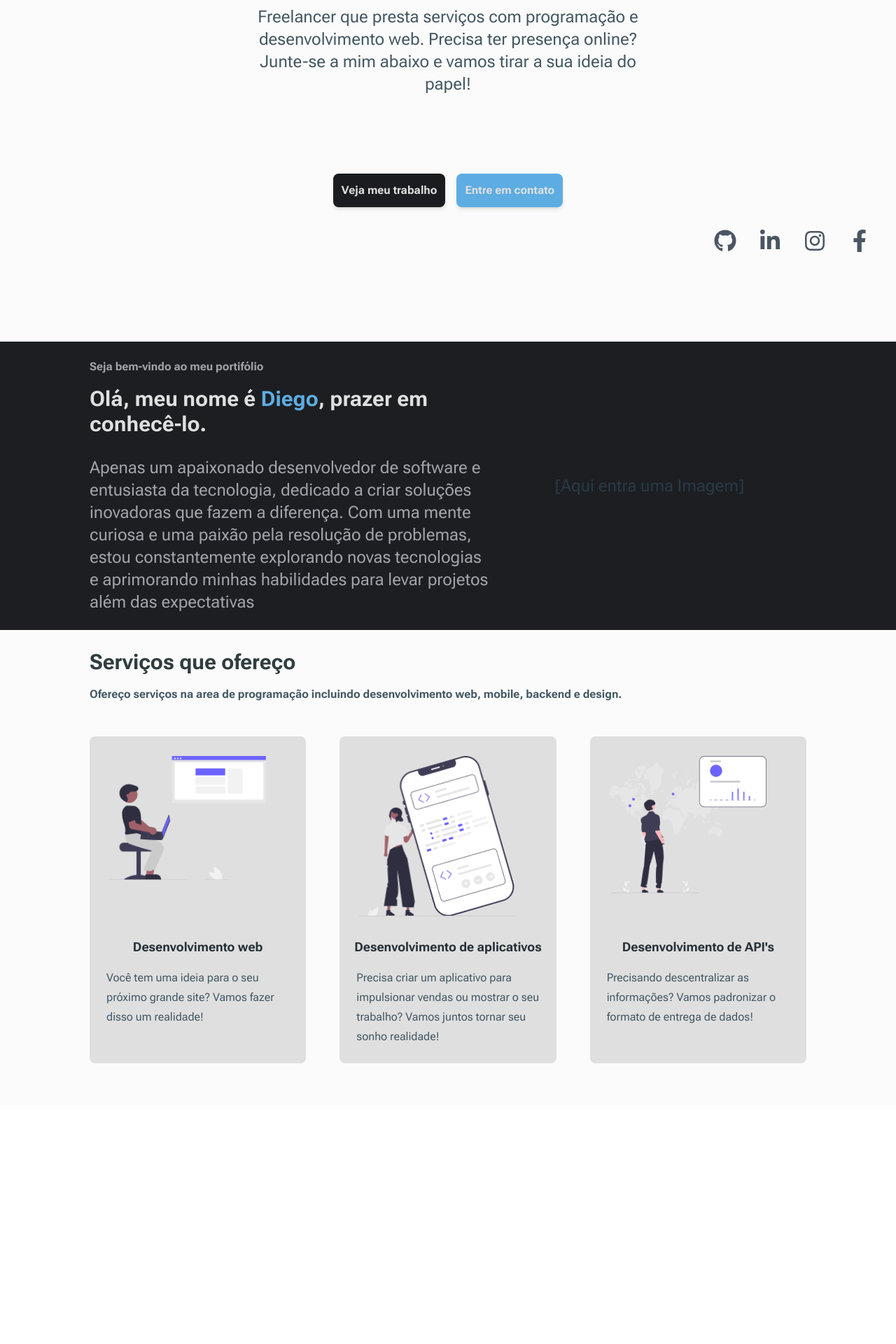
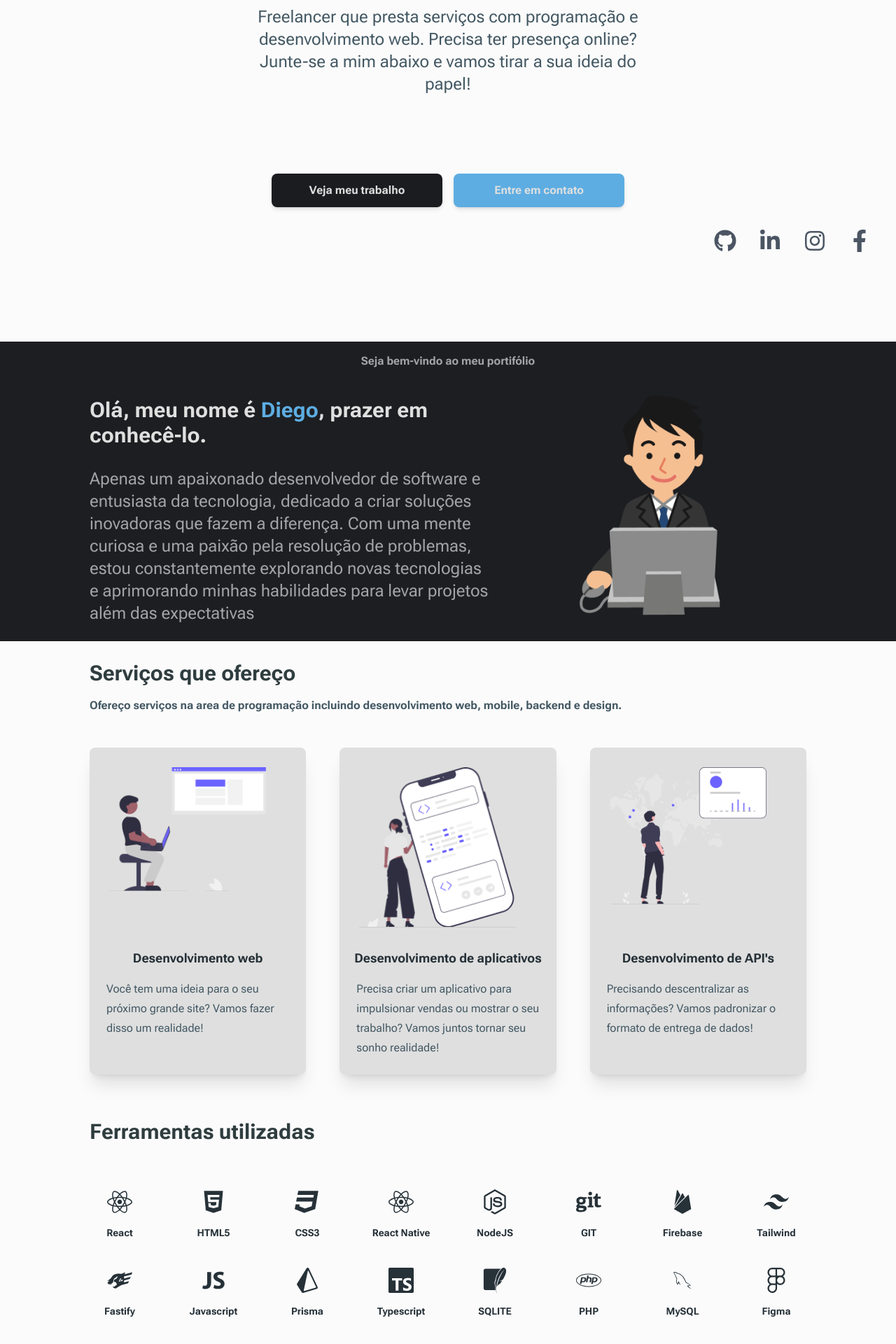
Before and after one commit to DiegoSousaSilva/portifolio, a Next.js app: page / in a window 1280 px wide. Shown: the part 428-2348 px from the top of the page at 70% size. Before the commit the page ends 2007 px from the top, so only its background shows below. Built offline with nearby package versions, Linux system fonts and the light colour scheme.

Commit message:
feat: implementation of the tools section

```diff
--- a/src/app/page.tsx
+++ b/src/app/page.tsx
@@ -6,6 +6,10 @@ import {
   AboutSection,
   ServicesSection,
 } from '@/components'
+
+export interface AppThemeProps {
+  isDarkMode: boolean
+}
 
 export default function Home() {
   const [isDarkMode, setIsDarkMode] = useState(false)
--- a/src/components/AboutSection.tsx
+++ b/src/components/AboutSection.tsx
@@ -1,28 +1,31 @@
-interface HeaderProps {
-  isDarkMode: boolean
-}
+import Image from 'next/image'
+import avatar from '../assets/images/avatar.png'
+import { AppThemeProps } from '@/app/page'
 
-export const AboutSection = ({ isDarkMode }: HeaderProps) => {
+export const AboutSection = ({ isDarkMode }: AppThemeProps) => {
   return (
     <section
       id="about"
-      className={`${
-        isDarkMode ? 'bg-darkBackground-100' : 'bg-darkBackground-500'
-      }`}
+      className={`${isDarkMode ? 'bg-textLight-800' : 'bg-darkBackground-500'}`}
     >
+      <h4
+        className={`pt-4 text-center text-sm font-bold md:text-base ${
+          isDarkMode ? 'text-darkDescription-900' : 'text-lightDescription-500'
+        }`}
+      >
+        Seja bem-vindo ao meu portifólio
+      </h4>
       <div className="mx-auto flex w-4/5 flex-col py-6 md:flex-row">
-        <div>
-          <h4
-            className={` text-sm font-bold md:text-base  ${
-              isDarkMode
-                ? 'text-darkDescription-900'
-                : 'text-lightDescription-500'
-            }`}
-          >
-            Seja bem-vindo ao meu portifólio
-          </h4>
+        <div className="flex items-center justify-center md:order-2 md:w-full">
+          <Image
+            src={avatar}
+            alt="Picture of the author"
+            className="w-40 p-3 md:w-[225px]"
+          />
+        </div>
+        <div className="md:order-1">
           <h1
-            className={`py-4 text-xl font-bold md:text-3xl ${
+            className={`py-4 text-center text-lg font-bold md:text-left md:text-3xl ${
               isDarkMode ? 'text-textDark-500' : 'text-textLight-500'
             }`}
           >
@@ -49,11 +52,6 @@ export const AboutSection = ({ isDarkMode }: HeaderProps) => {
             expectativas
           </p>
         </div>
-        <div className="flex w-full items-center justify-center md:flex-row">
-          <p className="text-2xl  text-darkDescription-800">
-            [Aqui entra uma Imagem]
-          </p>
-        </div>
       </div>
     </section>
   )
--- a/src/components/Button.tsx
+++ b/src/components/Button.tsx
@@ -19,7 +19,7 @@ export const Button = ({
       type="button"
       className={`${className} ${
         isDarkMode ? 'text-textDark-500' : 'text-textLight-500'
-      } rounded-lg px-3 py-3 font-bold shadow-md transition duration-150 ease-in-out hover:bg-opacity-60 hover:shadow-lg focus:shadow-lg focus:outline-none focus:ring-0 focus:hover:bg-opacity-60 `}
+      } w-[244px] rounded-lg px-3 py-3 font-bold shadow-md transition duration-150 ease-in-out hover:bg-opacity-60 hover:shadow-lg focus:shadow-lg focus:outline-none focus:ring-0 focus:hover:bg-opacity-60 `}
     >
       {title}
     </button>
--- a/src/components/Header.tsx
+++ b/src/components/Header.tsx
@@ -39,14 +39,29 @@ export const Header = ({ setIsDarkMode, isDarkMode }: HeaderProps) => {
 
   return (
     <header
-      className={`flex items-center justify-between ${
+      className={`grid grid-cols-3 px-6 md:flex md:justify-between ${
         isDarkMode
           ? 'bg-darkBackground-500 text-textLight-500'
           : 'bg-lightBackground-500 text-textDark-500'
-      }  px-12 py-10`}
+      }  py-10 md:px-12`}
     >
-      <div className={`flex items-center ${isMenuOpen ? 'hidden' : 'flex'}`}>
-        <p className="font-pressstart text-sm font-bold">Diego Sousa</p>
+      {/* Botão para alternar o tema */}
+      <div
+        className={`items-center md:order-2 md:m-0 ${
+          isMenuOpen ? 'hidden' : 'flex'
+        }`}
+      >
+        <button onClick={toggleDarkMode}>
+          {isDarkMode ? <FaSun size={16} /> : <FaMoon size={16} />}
+        </button>
+      </div>
+
+      <div
+        className={`col-span-2 items-center  md:flex ${
+          isMenuOpen ? 'hidden' : 'flex'
+        }`}
+      >
+        <p className="font-pressstart text-base font-bold">Diego Sousa</p>
       </div>
 
       {/* Menu de navegação */}
@@ -70,15 +85,8 @@ export const Header = ({ setIsDarkMode, isDarkMode }: HeaderProps) => {
         })}
       </nav>
 
-      {/* Botão para alternar o tema */}
-      <div className={`flex items-center ${isMenuOpen ? 'hidden' : 'flex'}`}>
-        <button onClick={toggleDarkMode}>
-          {isDarkMode ? <FaSun size={16} /> : <FaMoon size={16} />}
-        </button>
-      </div>
-
       {/* Ícone do menu para dispositivos móveis */}
-      <div className="absolute right-2 top-10 md:hidden">
+      <div className="absolute right-4 top-10 md:hidden">
         <button onClick={toggleMenu}>
           <svg
             className="h-6 w-6"
--- a/src/components/HomeSection.tsx
+++ b/src/components/HomeSection.tsx
@@ -1,11 +1,8 @@
+import { AppThemeProps } from '@/app/page'
 import { Button } from '.'
 import { SocialMedia } from './SocialMedia'
 
-interface HeaderProps {
-  isDarkMode: boolean
-}
-
-export const HomeSection = ({ isDarkMode }: HeaderProps) => {
+export const HomeSection = ({ isDarkMode }: AppThemeProps) => {
   return (
     <section
       id="home"
@@ -33,7 +30,7 @@ export const HomeSection = ({ isDarkMode }: HeaderProps) => {
         ideia do papel!
       </p>
       <footer className="w-full px-12 pt-12 md:pt-24">
-        <div className="flex flex-col items-center justify-center space-x-4 space-y-3 md:flex-row md:space-y-0">
+        <div className="flex flex-col items-center justify-center gap-4 md:flex-row md:space-y-0">
           <Button
             isDarkMode={isDarkMode}
             title="Veja meu trabalho"
--- a/src/components/Services.tsx
+++ b/src/components/Services.tsx
@@ -31,7 +31,7 @@ export const Services = () => {
         return (
           <li
             key={service.title}
-            className="relative h-[467px] rounded-lg bg-textLight-500 p-4"
+            className="relative h-[467px] rounded-lg bg-textLight-500 p-4 shadow-xl"
           >
             <Image
               src={service.image}
--- a/src/components/ServicesSection.tsx
+++ b/src/components/ServicesSection.tsx
@@ -1,15 +1,13 @@
+import { AppThemeProps } from '@/app/page'
 import { Services } from './Services'
+import { Tools } from './Tools'
 
-interface HeaderProps {
-  isDarkMode: boolean
-}
-
-export const ServicesSection = ({ isDarkMode }: HeaderProps) => {
+export const ServicesSection = ({ isDarkMode }: AppThemeProps) => {
   return (
     <section
       id="services"
       className={`${
-        isDarkMode ? 'bg-darkDescription-500' : 'bg-lightBackground-500'
+        isDarkMode ? 'bg-darkBackground-500' : 'bg-lightBackground-500'
       }`}
     >
       <div className="mx-auto w-4/5 py-3">
@@ -33,6 +31,7 @@ export const ServicesSection = ({ isDarkMode }: HeaderProps) => {
           </h4>
         </div>
         <Services />
+        <Tools isDarkMode={isDarkMode} />
       </div>
     </section>
   )
--- /dev/null
+++ b/src/components/Tools.tsx
@@ -0,0 +1,131 @@
+import {
+  FaCss3,
+  FaFigma,
+  FaGit,
+  FaHtml5,
+  FaNodeJs,
+  FaPhp,
+  FaReact,
+} from 'react-icons/fa'
+import { IoLogoJavascript } from 'react-icons/io'
+import { IoLogoFirebase } from 'react-icons/io5'
+import {
+  SiTypescript,
+  SiTailwindcss,
+  SiFastify,
+  SiPrisma,
+  SiSqlite,
+} from 'react-icons/si'
+import { DiMysql } from 'react-icons/di'
+import { AppThemeProps } from '@/app/page'
+
+export const Tools = ({ isDarkMode }: AppThemeProps) => {
+  const tools = [
+    {
+      icon: <FaReact size={36} color={isDarkMode ? '#DFDFDF' : '#263138'} />,
+      title: 'React',
+    },
+    {
+      icon: <FaHtml5 size={36} color={isDarkMode ? '#DFDFDF' : '#263138'} />,
+      title: 'HTML5',
+    },
+    {
+      icon: <FaCss3 size={36} color={isDarkMode ? '#DFDFDF' : '#263138'} />,
+      title: 'CSS3',
+    },
+    {
+      icon: <FaReact size={36} color={isDarkMode ? '#DFDFDF' : '#263138'} />,
+      title: 'React Native',
+    },
+    {
+      icon: <FaNodeJs size={36} color={isDarkMode ? '#DFDFDF' : '#263138'} />,
+      title: 'NodeJS',
+    },
+    {
+      icon: <FaGit size={36} color={isDarkMode ? '#DFDFDF' : '#263138'} />,
+      title: 'GIT',
+    },
+    {
+      icon: (
+        <IoLogoFirebase size={36} color={isDarkMode ? '#DFDFDF' : '#263138'} />
+      ),
+      title: 'Firebase',
+    },
+    {
+      icon: (
+        <SiTailwindcss size={36} color={isDarkMode ? '#DFDFDF' : '#263138'} />
+      ),
+      title: 'Tailwind',
+    },
+    {
+      icon: <SiFastify size={36} color={isDarkMode ? '#DFDFDF' : '#263138'} />,
+      title: 'Fastify',
+    },
+    {
+      icon: (
+        <IoLogoJavascript
+          size={36}
+          color={isDarkMode ? '#DFDFDF' : '#263138'}
+        />
+      ),
+      title: 'Javascript',
+    },
+    {
+      icon: <SiPrisma size={36} color={isDarkMode ? '#DFDFDF' : '#263138'} />,
+      title: 'Prisma',
+    },
+    {
+      icon: (
+        <SiTypescript size={36} color={isDarkMode ? '#DFDFDF' : '#263138'} />
+      ),
+      title: 'Typescript',
+    },
+    {
+      icon: <SiSqlite size={36} color={isDarkMode ? '#DFDFDF' : '#263138'} />,
+      title: 'SQLITE',
+    },
+    {
+      icon: <FaPhp size={36} color={isDarkMode ? '#DFDFDF' : '#263138'} />,
+      title: 'PHP',
+    },
+    {
+      icon: <DiMysql size={36} color={isDarkMode ? '#DFDFDF' : '#263138'} />,
+      title: 'MySQL',
+    },
+    {
+      icon: <FaFigma size={36} color={isDarkMode ? '#DFDFDF' : '#263138'} />,
+      title: 'Figma',
+    },
+  ]
+
+  return (
+    <section id="tools">
+      <h1
+        className={`py-4 text-center text-xl font-bold md:text-left md:text-3xl ${
+          isDarkMode ? 'text-textLight-500' : 'text-textDark-400'
+        }`}
+      >
+        Ferramentas utilizadas
+      </h1>
+      <ul className="grid grid-cols-3 gap-6 py-12 text-lg md:grid-cols-6 md:gap-x-12 lg:grid-cols-8">
+        {tools.map((tool) => {
+          return (
+            <li
+              key={tool.title}
+              className="flex flex-col items-center justify-center"
+            >
+              {tool.icon}
+              <h2
+                className={`py-4 text-center text-sm font-bold ${
+                  isDarkMode ? 'text-textLight-500' : 'text-textDark-500'
+                }`}
+              >
+                {tool.title}
+              </h2>
+            </li>
+          )
+        })}
+      </ul>
+    </section>
+  )
+}
```
Also changed, not shown: src/components/index.tsx (+5 -3 lines).
